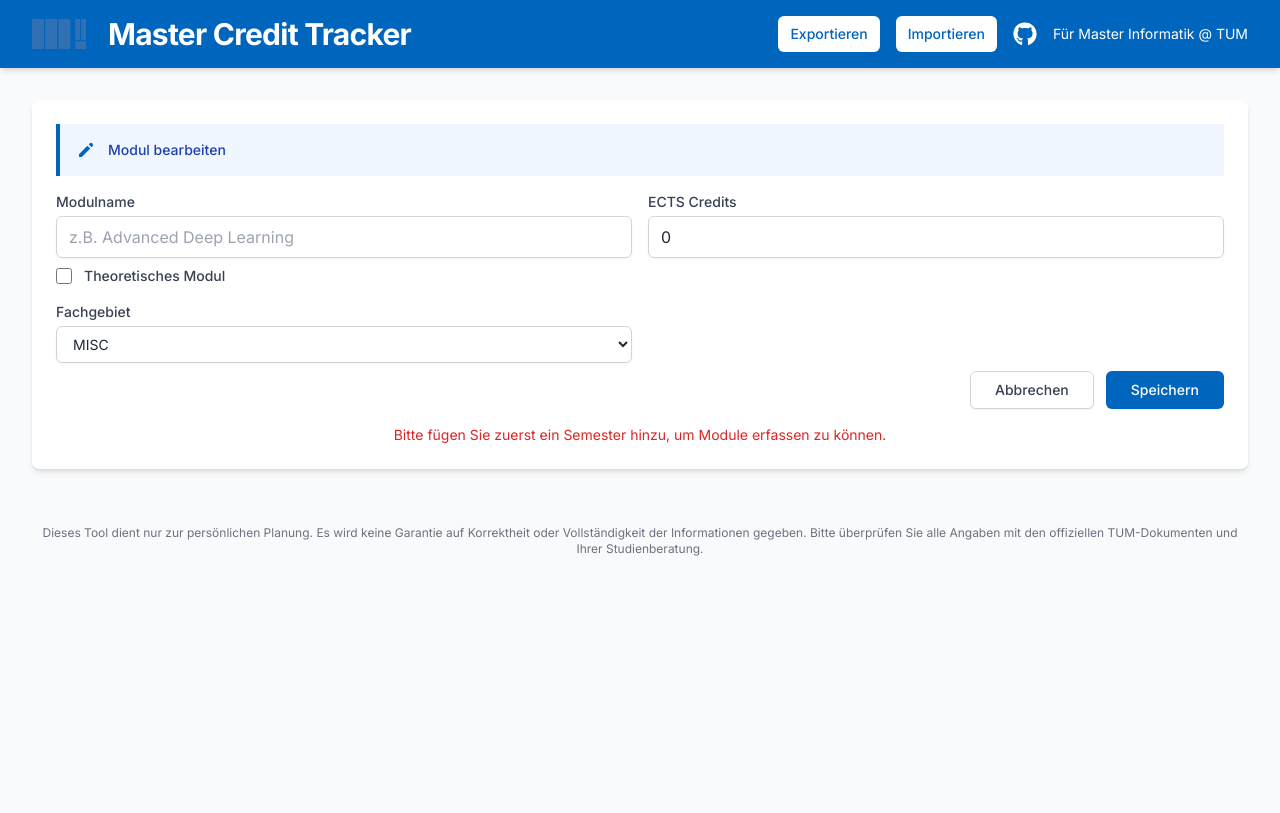
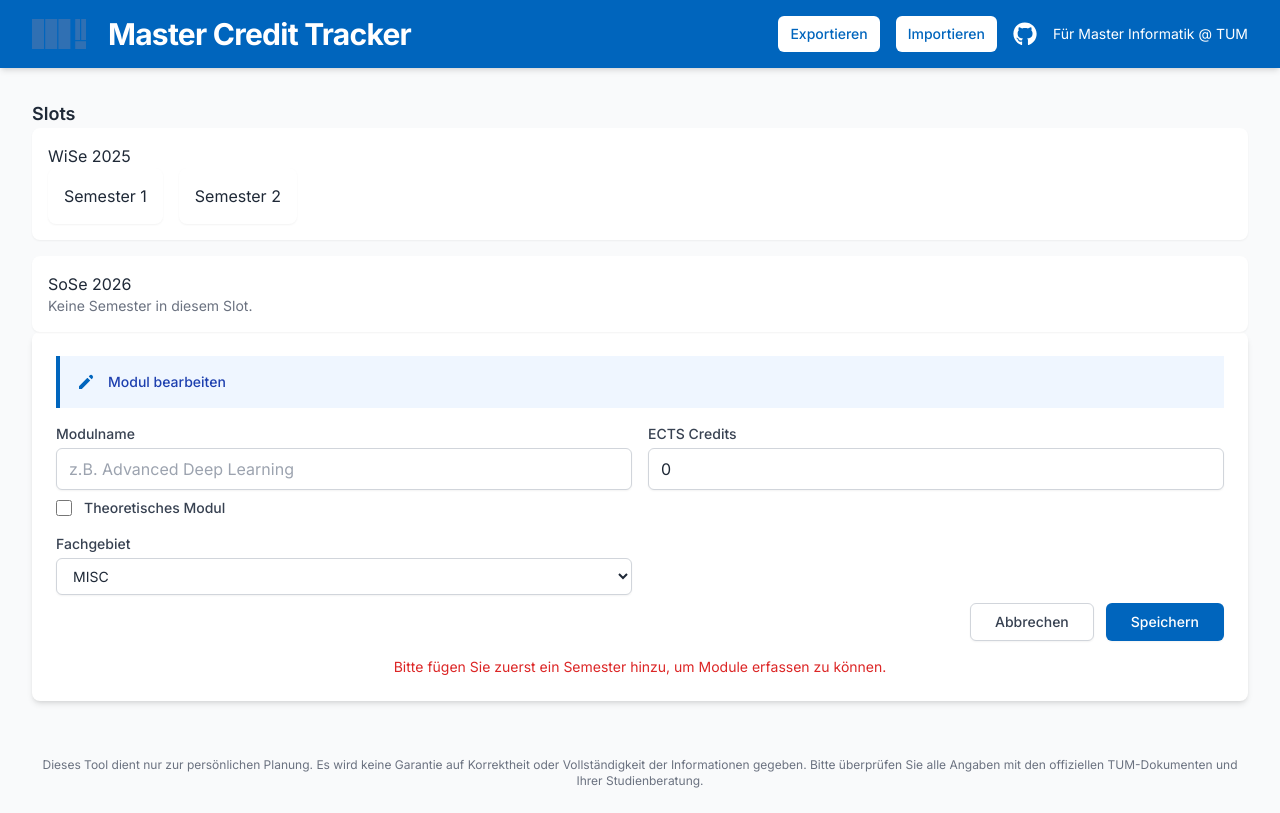
Before and after one commit to postulatum/plantum, a React (Vite) app: page / in a window 1280 px wide. Built offline with nearby package versions, Linux system fonts and the light colour scheme.

Commit message:
Add SlotList and SlotView with dummy values

```diff
--- a/App.tsx
+++ b/App.tsx
@@ -1,6 +1,6 @@
 import React, { useState, useEffect, useMemo } from "react";
 import type { Module } from "./model/types";
-import { AreaCategory } from "./model/types";
+import { AreaCategory, Semester } from "./model/types";
 import {
     TOTAL_CREDITS_GOAL,
     CATEGORY_GOALS,
@@ -8,11 +8,13 @@ import {
     GLOBAL_APP_VERSION,
 } from "./data/constants";
 import Header from "./components/Header";
-import ModuleForm from "./components/ModuleForm";
 import ModuleList from "./components/ModuleList";
 import Dashboard from "./components/Dashboard";
 import Overview from "./components/Overview";
 import SemesterManager from "./components/SemesterManager";
+import { Slot } from "./model/types";
+import SlotList from "./components/SlotList";
+import ModuleForm from "./components/ModuleForm";
 import {
     loadFromLocalStorage,
     saveToLocalStorage,
@@ -73,16 +75,27 @@ const App: React.FC = () => {
         reader.readAsText(file);
     };
 
-    const addModule = (v) => {console.log(v);}
-    const updateModule = (v) => {console.log(v);}
-    const handleCancelEdit = (v) => {console.log(v);}
+    const addModule = (v) => { console.log(v); }
+    const updateModule = (v) => { console.log(v); }
+    const handleCancelEdit = (v) => { console.log(v); }
     const editingModule = {}
+
+    // TODO: Remove Dummy slots
+    let slots: Slot[] = [
+        new Slot(2025, "WiSe", [new Semester("Semester 1"), new Semester("Semester 2")]),
+        new Slot(2026, "SoSe", []),
+    ];
+
 
     return (
         <div className="min-h-screen bg-gray-50 text-gray-800">
             <Header onExport={handleExport} onImport={handleImport} />
 
             <main className="container mx-auto p-4 md:p-8">
+                <h2 className="text-lg font-semibold">Slots</h2>
+                <SlotList slots={slots} />
+
+                {/*TODO: Implement ModuleForm inside the slot*/}
                 <ModuleForm
                     onAddModule={addModule}
                     onUpdateModule={updateModule}
--- /dev/null
+++ b/components/SlotList.tsx
@@ -0,0 +1,26 @@
+import React from "react";
+import type { Slot } from "../model/types";
+import SlotView from "./SlotView";
+
+interface SlotListProps {
+    slots: Slot[];
+}
+
+const SlotList: React.FC<SlotListProps> = ({ slots }) => {
+    return (
+        <div className="flex flex-col gap-4">
+            {slots.map((slot, idx) => (
+                <div key={`${slot.term}_${slot.year}`} className="p-4 bg-white rounded-lg shadow-sm">
+                    <div className="flex items-center justify-between">
+                        <div>
+                            {slot.term} {slot.year}
+                            <SlotView semesters={slot.semesters} />
+                        </div>
+                    </div>
+                </div>
+            ))}
+        </div>
+    );
+};
+
+export default SlotList;
--- /dev/null
+++ b/components/SlotView.tsx
@@ -0,0 +1,23 @@
+import React from "react";
+import type { Semester, Slot } from "../model/types";
+
+interface SlotViewProps {
+    semesters: Semester[];
+}
+
+const SlotView: React.FC<SlotViewProps> = ({ semesters }) => {
+    if (semesters.length === 0) {
+        return <p className="text-gray-500 text-sm">Keine Semester in diesem Slot.</p>;
+    }
+    return (
+        <div className="flex flex-row gap-4">
+            {semesters.map((semester, idx) => (
+                <div key={semester.id} className="p-4 bg-white rounded-lg shadow-sm">
+                            {semester.name}
+                </div>
+            ))}
+        </div>
+    );
+};
+
+export default SlotView;
```
Also changed, not shown: 1 other file (tests, documents, lock files or other folders).
